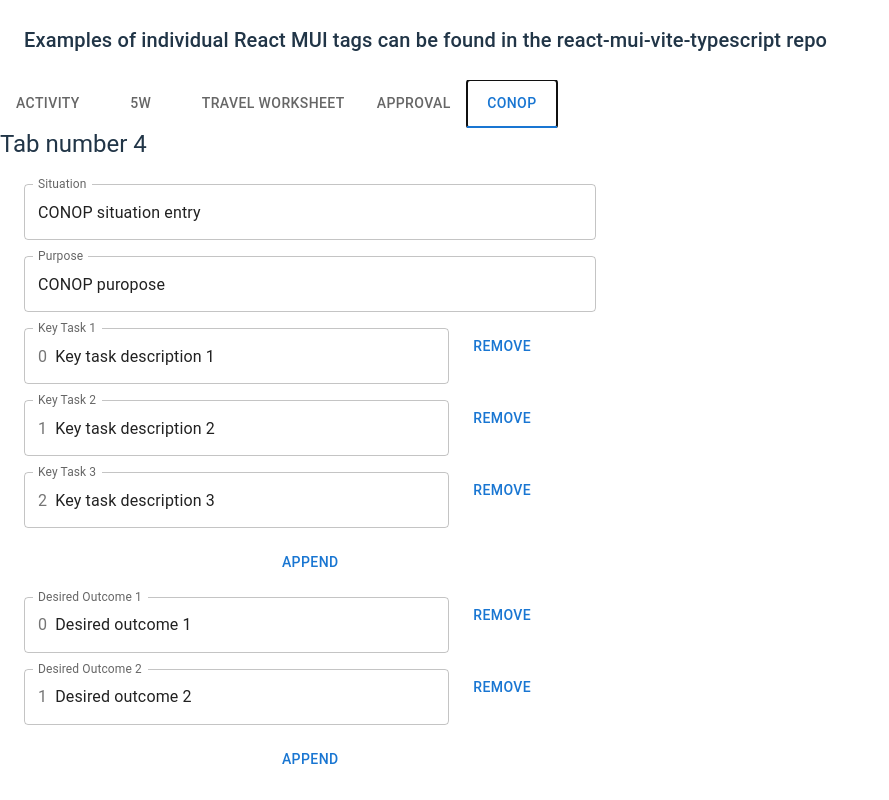
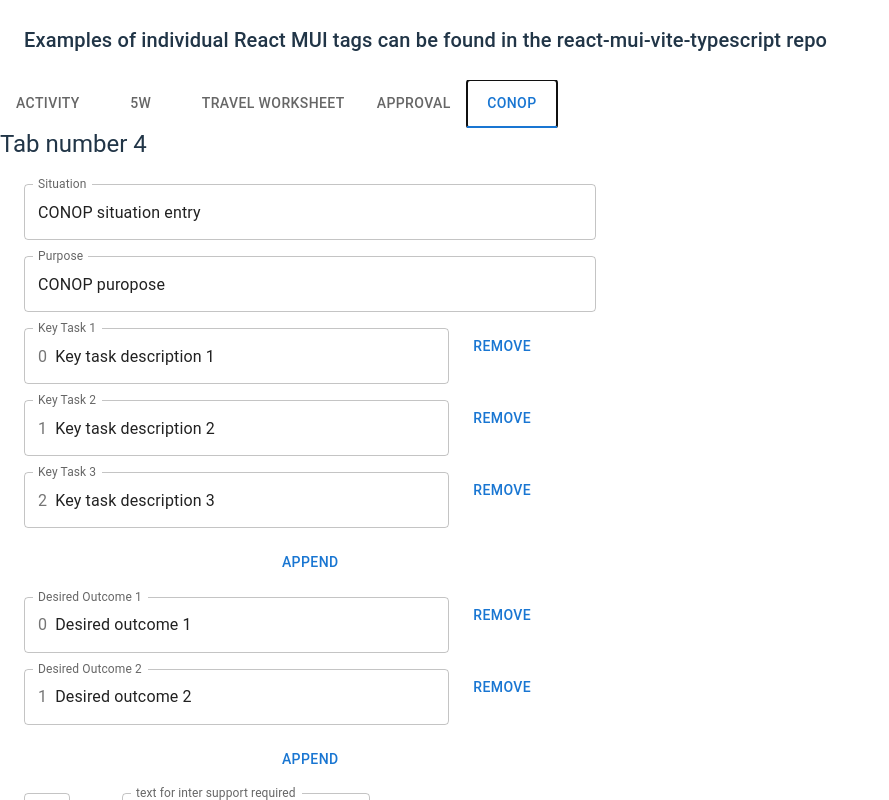
Before and after one commit to themrchas/react-mui-hook-form-zod, a React (Vite) app: page / in a window 1280 px wide. Both pictures are taken after a click on the tab "CONOP". Shown: the top 800 px of the page, without its empty margins (0-889 px from the left). Built offline with nearby package versions, Linux system fonts and the light colour scheme.

Commit message:
added basic internal support required

```diff
--- a/src/components/synch/Conop.tsx
+++ b/src/components/synch/Conop.tsx
@@ -1,5 +1,5 @@
 
-import { useFormContext, get, useFieldArray } from "react-hook-form";
+import { useFormContext, get, useFieldArray, Controller } from "react-hook-form";
 
 import { Stack, TextField, Typography, Grid, Box, Button, InputAdornment, Select, MenuItem, Autocomplete } from '@mui/material';
 
@@ -18,6 +18,12 @@ export const Conop = () => {
 
     const { fields: fieldsDesiredOutcomes, append: appendDesiredOutcomes, remove: removeDesiredOutcomes } = useFieldArray({
         name: 'conop.desiredOutcome',    //Use 'travelItems' as the field array to use to store dynamic content; this must be an array of objects
+        control  //This is control returned from useForm hook
+
+    })
+
+      const { fields: fieldsInternalSupportRequired, append: appendInternalSupportRequired, remove: removeInternalSupportRequired } = useFieldArray({
+        name: 'conop.internalSupportRequired',    //Use 'travelItems' as the field array to use to store dynamic content; this must be an array of objects
         control  //This is control returned from useForm hook
 
     })
@@ -81,7 +87,9 @@ export const Conop = () => {
                     ))}
 
                 </Grid>
-<Button type="button" onClick={() => appendDesiredOutcomes(fieldsKeyTasks.length)}>Append</Button>
+<Button type="button" onClick={() => appendKeyTasks(fieldsKeyTasks.length)}>Append</Button>
+
+
                 <Grid container spacing={2}>
 
                     {fieldsDesiredOutcomes.map((field, index) => (
@@ -111,6 +119,58 @@ export const Conop = () => {
 
 
 
+
+                <Grid container spacing={2}>
+
+                    {fieldsInternalSupportRequired.map((field, index) => (
+
+                        <>
+                            <Grid size={2}>
+                                <Controller
+                                    name={`conop.internalSupportRequired.${index}.directorate`}
+                                    control={control}
+                                    render={({ field }) => (
+                                        <Select {...field} label="Directorate">
+                                            <MenuItem value="IT">IT</MenuItem>
+                                            <MenuItem value="HR">HR</MenuItem>
+                                        </Select>
+                                    )}
+
+                                />
+
+                            </Grid>
+
+                            <Grid size={10}>
+
+                                <Controller
+                                    name={`conop.internalSupportRequired.${index}.internalSupportRequired`}
+                                    control={control}
+
+                                    render={({field}) => (
+
+                                        <TextField
+                                            {...field}
+                                            label="text for inter support required"
+                                            variant="outlined"
+                                        />
+
+
+                                    )}
+                                />
+
+                            </Grid>
+
+                        </>
+
+                                ))}
+
+
+                        </Grid>
+
+
+
+
+
             </Stack>
         </Box>
 
```
